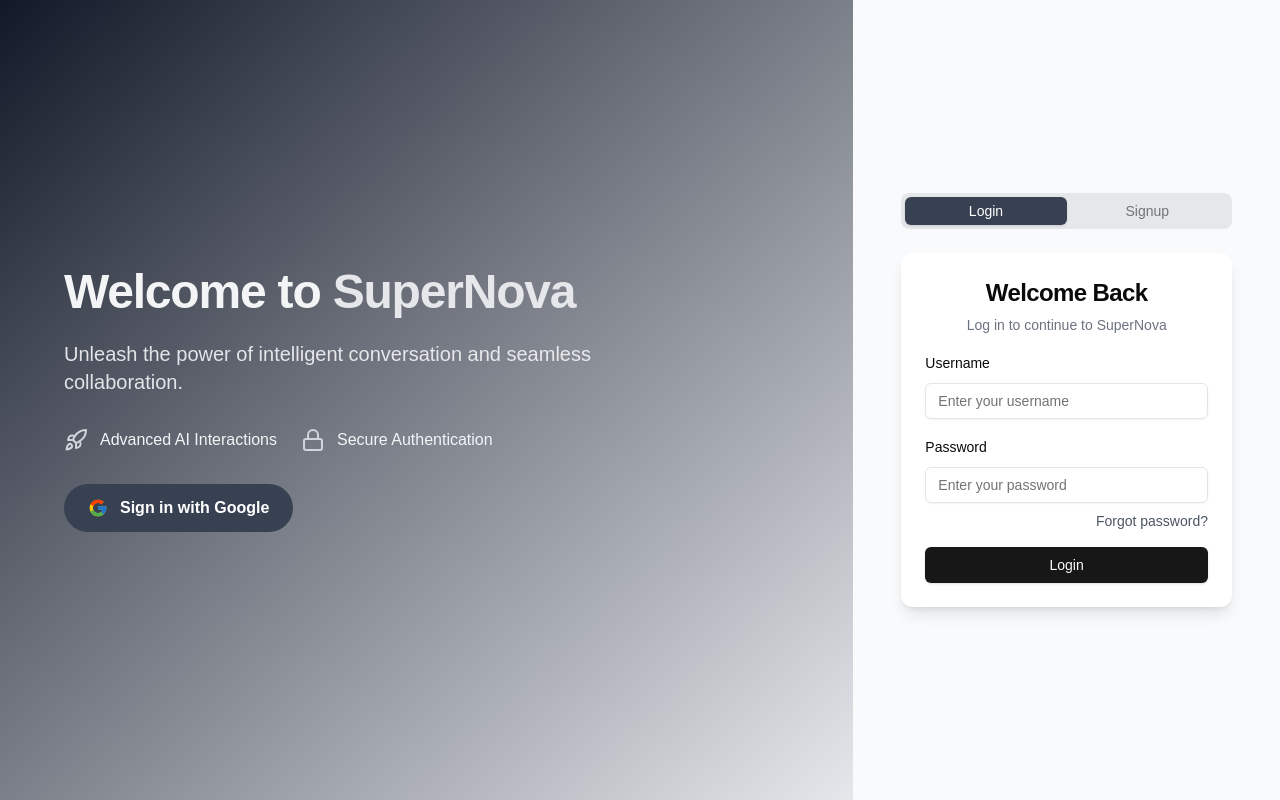
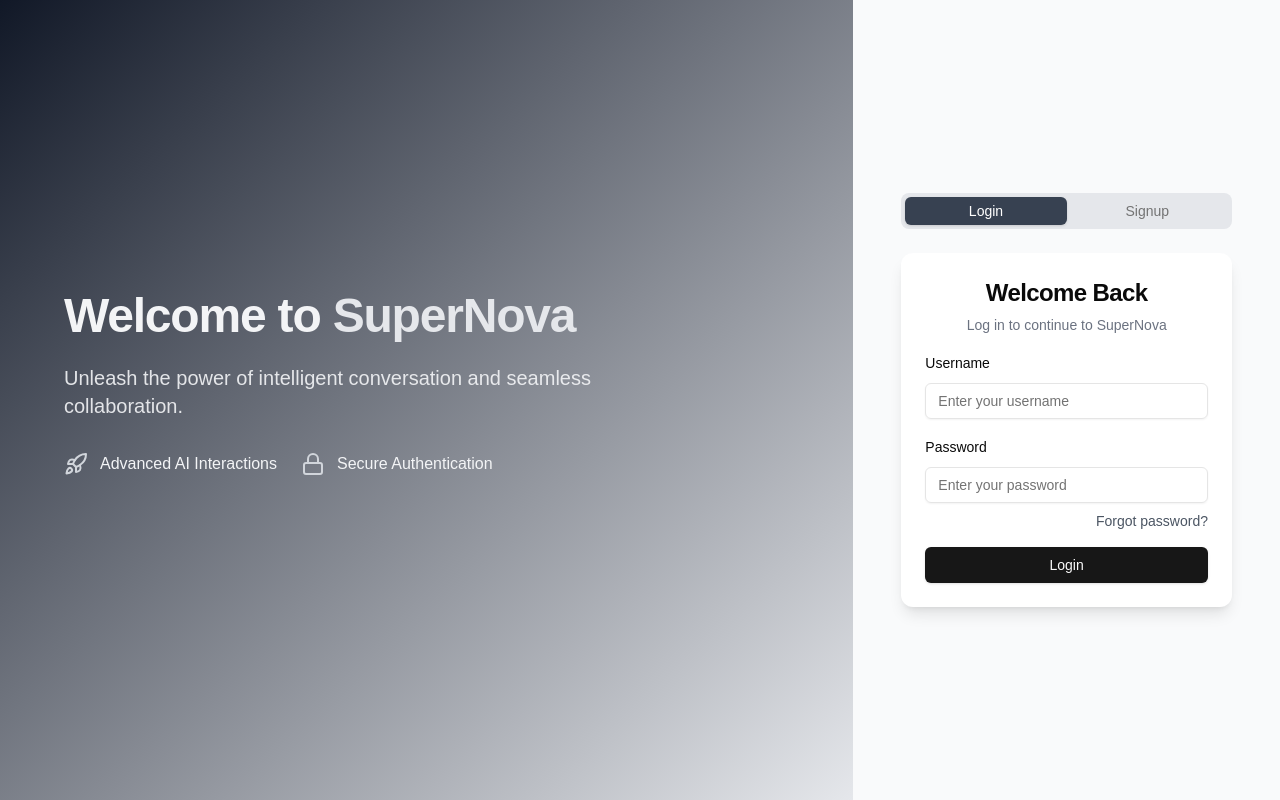
Before and after one commit to arbab-kamal/rag-app, a Next.js app in the folder ui/: page / in a window 1280 px wide. Built offline with nearby package versions, Linux system fonts and the light colour scheme; no server answers.

Commit message:
Fix landing page bug

```diff
--- a/ui/app/layout.tsx
+++ b/ui/app/layout.tsx
@@ -1,7 +1,7 @@
 import type { Metadata } from "next";
 import localFont from "next/font/local";
 import "./globals.css";
-import { SessionProvider } from "next-auth/react";
+
 import { ThemeProvider } from "@/components/Theme";
 import { Toaster } from "@/components/ui/sonner";
 const geistSans = localFont({
@@ -30,12 +30,10 @@
       <body
         className={`${geistSans.variable} ${geistMono.variable} antialiased`}
       >
-        <SessionProvider>
-          <ThemeProvider>
-            {children}
-            <Toaster />
-          </ThemeProvider>
-        </SessionProvider>
+        <ThemeProvider>
+          {children}
+          <Toaster />
+        </ThemeProvider>
       </body>
     </html>
   );
--- a/ui/components/LandingPage.tsx
+++ b/ui/components/LandingPage.tsx
@@ -1,30 +1,25 @@
 "use client";
-import { signIn, useSession } from "next-auth/react";
 import { useEffect } from "react";
 import { useRouter } from "next/navigation";
-import { FcGoogle } from "react-icons/fc";
 import { Rocket, Lock } from "lucide-react";
 import { AuthTabs } from "./Auth";
-import Loading from "./Loading";
 
 const LandingPage = () => {
-  const { data: session, status } = useSession();
   const router = useRouter();
 
   useEffect(() => {
-    if (status === "authenticated") {
-      router.push("/chat");
+    // Check if user has an authentication token (Modify based on your backend)
+    const token = localStorage.getItem("authToken"); // Or use cookies
+
+    if (token) {
+      router.push("/chat"); // Redirect if logged in
     }
-  }, [status, router]);
-
-  if (status === "loading") {
-    return <Loading />;
-  }
+  }, [router]);
 
   return (
     <div className="flex h-screen w-full">
       {/* Left Side - Hero Section */}
-      <div className="w-2/3 bg-gradient-to-br from-gray-900 to-gray-200 flex flex-col justify-center items-start p-16 text-gray-100 relative">
+      <div className="w-2/3 bg-gradient-to-br from-gray-900 to-gray-200 flex flex-col justify-center items-start p-16 text-gray-100">
         <div className="max-w-xl">
           <h1 className="text-5xl font-bold mb-6 tracking-tight">
             Welcome to <span className="text-gray-200">SuperNova</span>
@@ -44,16 +39,6 @@
               <span className="text-gray-100">Secure Authentication</span>
             </div>
           </div>
-
-          {!session && (
-            <button
-              onClick={() => signIn("google")}
-              className="flex items-center gap-3 px-6 py-3 bg-gray-700 text-white rounded-full font-semibold hover:bg-gray-600 transition-colors"
-            >
-              <FcGoogle className="text-xl" />
-              Sign in with Google
-            </button>
-          )}
         </div>
       </div>
 
--- a/ui/package.json
+++ b/ui/package.json
@@ -31,7 +31,6 @@
     "next": "15.0.3",
     "next-i18next": "^15.4.0",
     "next-themes": "^0.4.4",
-    "openai": "^4.73.1",
     "react": "19.0.0-rc-66855b96-20241106",
     "react-dom": "19.0.0-rc-66855b96-20241106",
     "react-i18next": "^15.1.4",
```
Also changed, not shown: ui/config/api.config.ts (deleted, +0 -8 lines), 1 other file (tests, documents, lock files or other folders).
